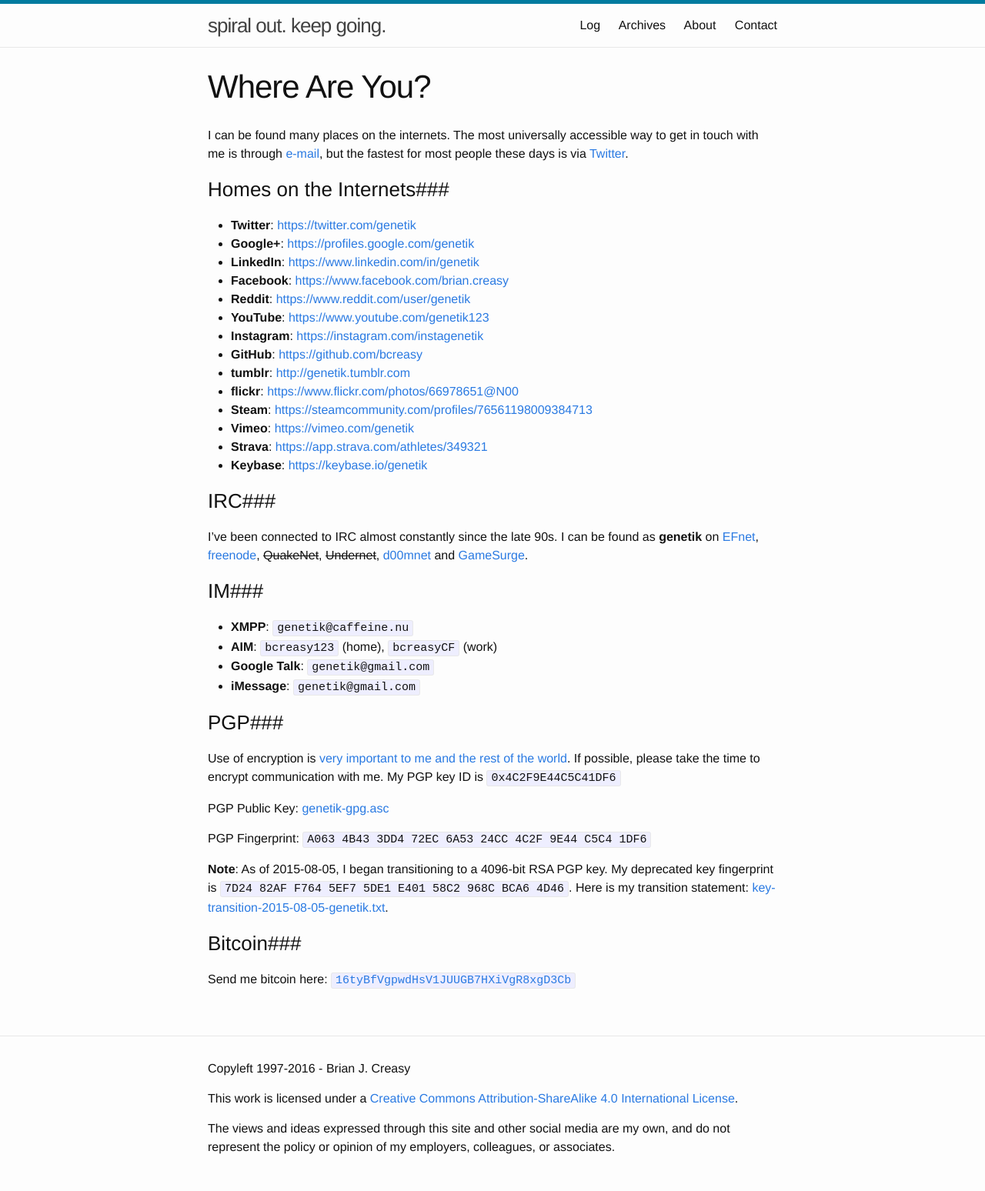
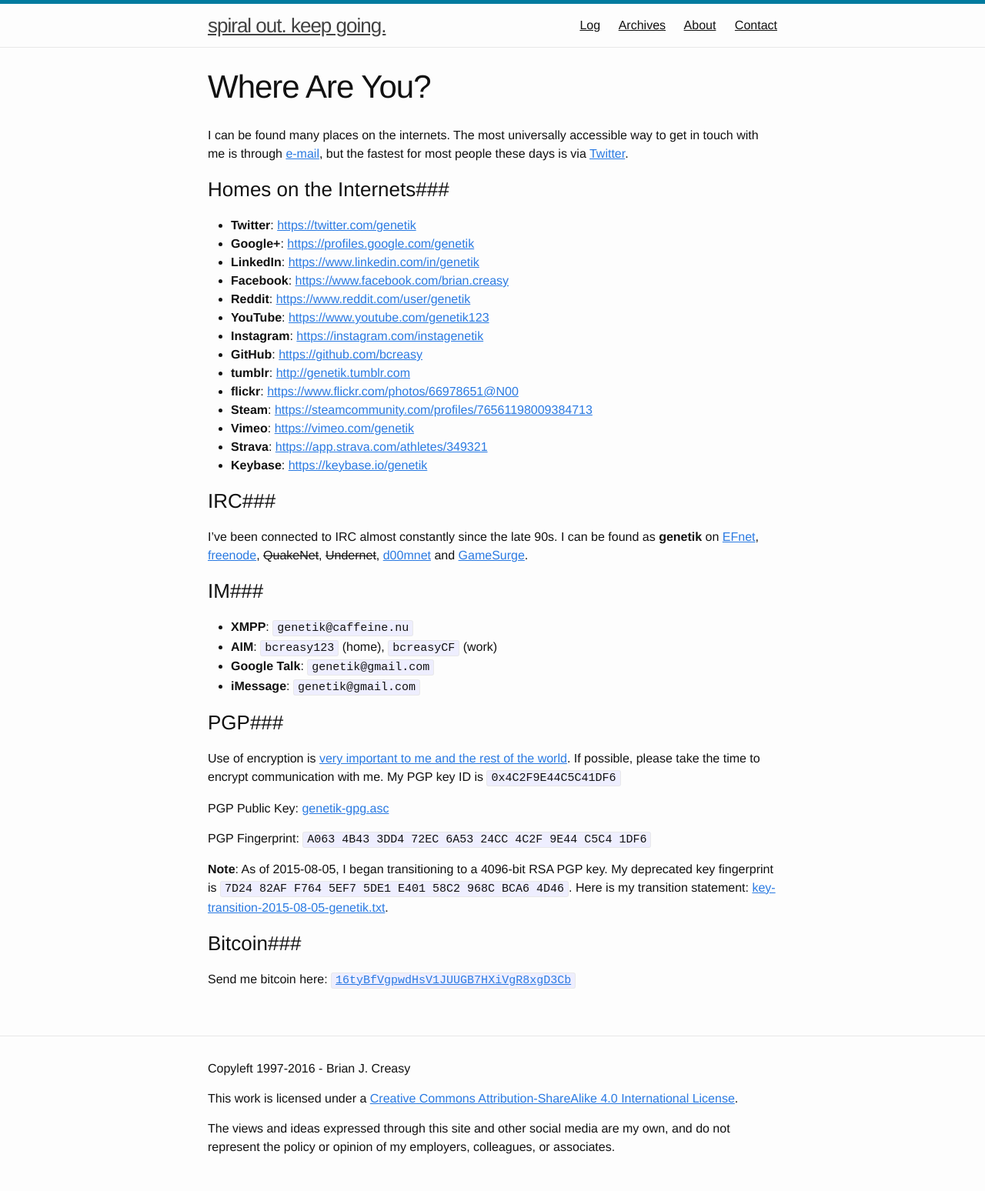
Before and after one commit to bcreasy/bcreasy.github.io, a Jekyll site: the page built from pages/contact.md, in a window 1280 px wide. Shown: the whole page at 77% size. Built offline with Jekyll 4.4.1, drawn with Linux system fonts in a browser that asks for light colours.

Commit message:
link underlining styling

```diff
--- a/_sass/_base.scss
+++ b/_sass/_base.scss
@@ -92,10 +92,10 @@
  */
 a {
     color: $brand-color;
-    text-decoration: none;
+    text-decoration: underline;
 
     &:visited {
-        color: darken($brand-color, 15%);
+        color: $brand-color;
     }
 
     &:hover {
--- a/_sass/_layout.scss
+++ b/_sass/_layout.scss
@@ -243,3 +243,13 @@
         }
     }
 }
+
+a[rel=full-article] {
+    text-decoration: none;
+    color: $brand-color;
+
+    &:hover {
+        text-decoration: underline;
+        color: $brand-color;
+    }
+}
```
